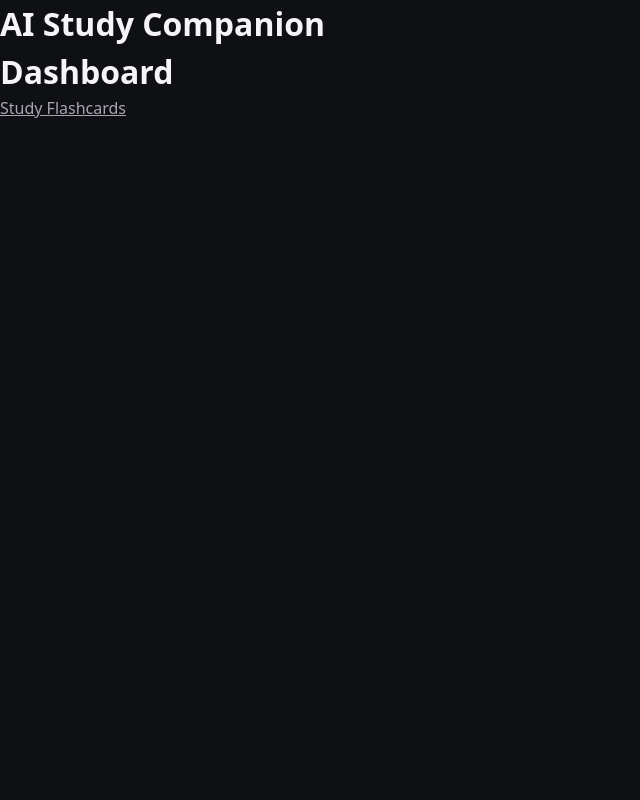
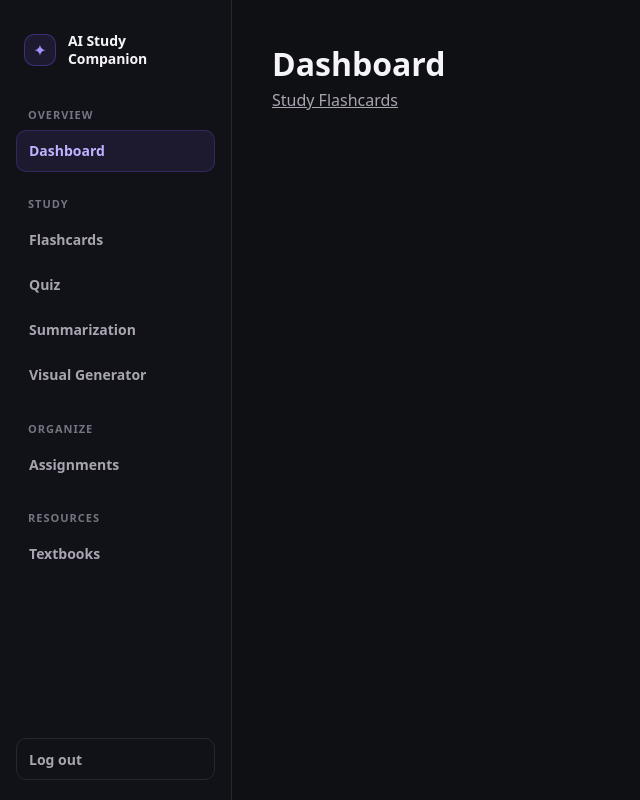
Before and after one commit to acev-0007/CPSC_491_Study_Companion, a React app in the folder frontend/: page / in a window 1280 px wide. Shown: the whole page, without its empty margins (0-640 px from the left). Built offline with nearby package versions, Linux system fonts and the light colour scheme; the HTML template or start-up script is replaced by a standard one.

Commit message:
feat(layout): add responsive dashboard sidebar and app shell

```diff
--- /dev/null
+++ b/frontend/src/components/Layout.css
@@ -0,0 +1,34 @@
+.app-shell {
+  min-height: 100vh;
+  min-height: 100svh;
+  display: grid;
+  grid-template-columns: var(--sidebar-width) minmax(0, 1fr);
+  background: var(--color-bg);
+  color: var(--color-text-secondary);
+}
+
+.app-main {
+  min-width: 0;
+  padding: var(--space-10) var(--space-10) var(--space-12);
+}
+
+.app-main-content {
+  width: min(100%, var(--content-max-width));
+  margin: 0 auto;
+}
+
+@media (max-width: 820px) {
+  .app-shell {
+    display: block;
+  }
+
+  .app-main {
+    padding: var(--space-7) var(--space-5) var(--space-10);
+  }
+}
+
+@media (max-width: 480px) {
+  .app-main {
+    padding: var(--space-6) var(--space-4) var(--space-8);
+  }
+}
--- a/frontend/src/components/Layout.jsx
+++ b/frontend/src/components/Layout.jsx
@@ -1,14 +1,16 @@
 import { Outlet } from "react-router-dom";
+import Sidebar from "./Sidebar/Sidebar";
+import "./Layout.css";
 
 function Layout() {
   return (
-    <div>
-      <header>
-        <h1>AI Study Companion</h1>
-      </header>
+    <div className="app-shell">
+      <Sidebar />
 
-      <main>
-        <Outlet />
+      <main className="app-main">
+        <div className="app-main-content">
+          <Outlet />
+        </div>
       </main>
     </div>
   );
--- /dev/null
+++ b/frontend/src/components/Sidebar/Sidebar.css
@@ -0,0 +1,236 @@
+.app-sidebar {
+  position: sticky;
+  top: 0;
+  height: 100vh;
+  height: 100svh;
+  display: flex;
+  flex-direction: column;
+  padding: var(--space-6) var(--space-4) var(--space-5);
+  border-right: 1px solid var(--color-border-subtle);
+  background: #111217;
+}
+
+.sidebar-brand,
+.mobile-brand {
+  display: flex;
+  align-items: center;
+  gap: var(--space-3);
+  border-radius: var(--radius-md);
+  color: var(--color-text-primary);
+  text-decoration: none;
+}
+
+.sidebar-brand {
+  min-height: 48px;
+  padding: var(--space-2);
+}
+
+.sidebar-brand-mark {
+  flex: 0 0 auto;
+  display: grid;
+  place-items: center;
+  width: 32px;
+  height: 32px;
+  border: 1px solid var(--color-accent-border);
+  border-radius: var(--radius-md);
+  background: var(--color-accent-soft);
+  color: #a691ff;
+  font-size: 16px;
+  line-height: 1;
+}
+
+.sidebar-brand-name {
+  min-width: 0;
+  color: var(--color-text-primary);
+  font-size: 14px;
+  font-weight: 650;
+  line-height: 1.25;
+  letter-spacing: -0.1px;
+}
+
+.sidebar-navigation {
+  margin-top: var(--space-8);
+  overflow-y: auto;
+}
+
+.sidebar-nav-group + .sidebar-nav-group {
+  margin-top: var(--space-6);
+}
+
+.sidebar-nav-label {
+  margin: 0 0 var(--space-2) var(--space-3);
+  color: var(--color-text-muted);
+  font-size: 11px;
+  font-weight: 700;
+  line-height: 1.4;
+  letter-spacing: 0.09em;
+  text-transform: uppercase;
+}
+
+.sidebar-nav-links {
+  display: grid;
+  gap: 3px;
+}
+
+.sidebar-nav-link {
+  display: flex;
+  align-items: center;
+  min-height: 42px;
+  padding: 9px 12px;
+  border: 1px solid transparent;
+  border-radius: var(--radius-md);
+  color: var(--color-text-secondary);
+  font-size: 14px;
+  font-weight: 550;
+  line-height: 1.35;
+  text-decoration: none;
+  transition:
+    color var(--transition-fast),
+    background-color var(--transition-fast),
+    border-color var(--transition-fast);
+}
+
+.sidebar-nav-link:hover {
+  border-color: var(--color-border-subtle);
+  background: var(--color-surface);
+  color: var(--color-text-primary);
+}
+
+.sidebar-nav-link.is-active {
+  border-color: rgba(124, 92, 255, 0.22);
+  background: var(--color-accent-soft);
+  color: #c0b2ff;
+}
+
+.sidebar-footer {
+  margin-top: auto;
+  padding-top: var(--space-6);
+}
+
+.sidebar-logout {
+  width: 100%;
+  min-height: 42px;
+  padding: 9px 12px;
+  border: 1px solid var(--color-border-subtle);
+  border-radius: var(--radius-md);
+  background: transparent;
+  color: var(--color-text-secondary);
+  font-size: 14px;
+  font-weight: 600;
+  text-align: left;
+  cursor: pointer;
+  transition:
+    color var(--transition-fast),
+    background-color var(--transition-fast),
+    border-color var(--transition-fast),
+    opacity var(--transition-fast);
+}
+
+.sidebar-logout:hover:not(:disabled) {
+  border-color: var(--color-border);
+  background: var(--color-surface);
+  color: var(--color-text-primary);
+}
+
+.sidebar-logout:disabled {
+  cursor: not-allowed;
+  opacity: 0.52;
+}
+
+.sidebar-error {
+  margin: 0 0 var(--space-3);
+  color: var(--color-error);
+  font-size: 12px;
+  line-height: 1.4;
+}
+
+.mobile-app-navigation {
+  display: none;
+}
+
+@media (max-width: 820px) {
+  .app-sidebar {
+    display: none;
+  }
+
+  .mobile-app-navigation {
+    position: sticky;
+    top: 0;
+    z-index: 20;
+    display: block;
+    border-bottom: 1px solid var(--color-border-subtle);
+    background: rgba(15, 16, 20, 0.98);
+  }
+
+  .mobile-app-bar {
+    min-height: 64px;
+    display: flex;
+    align-items: center;
+    justify-content: space-between;
+    gap: var(--space-4);
+    padding: var(--space-2) var(--space-5);
+  }
+
+  .mobile-brand {
+    min-width: 0;
+    min-height: 44px;
+  }
+
+  .mobile-menu-button {
+    flex: 0 0 auto;
+    display: grid;
+    place-items: center;
+    width: 44px;
+    height: 44px;
+    border: 1px solid var(--color-border-subtle);
+    border-radius: var(--radius-md);
+    background: var(--color-surface);
+    color: var(--color-text-primary);
+    font-size: 20px;
+    line-height: 1;
+    cursor: pointer;
+  }
+
+  .mobile-menu-button:hover {
+    border-color: var(--color-border);
+    background: var(--color-surface-hover);
+  }
+
+  .mobile-nav-panel {
+    display: none;
+    max-height: calc(100svh - 64px);
+    overflow-y: auto;
+    padding: var(--space-2) var(--space-5) var(--space-5);
+    border-top: 1px solid var(--color-border-subtle);
+    background: #111217;
+  }
+
+  .mobile-nav-panel.is-open {
+    display: block;
+  }
+
+  .mobile-nav-links {
+    padding-top: var(--space-4);
+  }
+
+  .mobile-nav-footer {
+    margin-top: var(--space-6);
+    padding-top: var(--space-5);
+    border-top: 1px solid var(--color-border-subtle);
+  }
+
+  .sidebar-logout {
+    min-height: 46px;
+  }
+}
+
+@media (max-width: 480px) {
+  .mobile-app-bar,
+  .mobile-nav-panel {
+    padding-inline: var(--space-4);
+  }
+
+  .sidebar-brand-name {
+    font-size: 13px;
+  }
+}
--- /dev/null
+++ b/frontend/src/components/Sidebar/Sidebar.jsx
@@ -0,0 +1,162 @@
+import { useEffect, useState } from "react";
+import { NavLink, useLocation, useNavigate } from "react-router-dom";
+import { logoutAccount } from "../../api/auth";
+import "./Sidebar.css";
+
+const navigationGroups = [
+  {
+    label: "Overview",
+    items: [{ label: "Dashboard", to: "/" }],
+  },
+  {
+    label: "Study",
+    items: [
+      { label: "Flashcards", to: "/flashcards" },
+      { label: "Quiz", to: "/quiz" },
+      { label: "Summarization", to: "/summarization" },
+      { label: "Visual Generator", to: "/visual-generator" },
+    ],
+  },
+  {
+    label: "Organize",
+    items: [{ label: "Assignments", to: "/assignments" }],
+  },
+  {
+    label: "Resources",
+    items: [{ label: "Textbooks", to: "/textbooks" }],
+  },
+];
+
+function NavigationLinks({ onNavigate }) {
+  return navigationGroups.map((group) => (
+    <div className="sidebar-nav-group" key={group.label}>
+      <p className="sidebar-nav-label">{group.label}</p>
+
+      <div className="sidebar-nav-links">
+        {group.items.map((item) => (
+          <NavLink
+            className={({ isActive }) =>
+              `sidebar-nav-link${isActive ? " is-active" : ""}`
+            }
+            end={item.to === "/"}
+            key={item.to}
+            onClick={onNavigate}
+            to={item.to}
+          >
+            {item.label}
+          </NavLink>
+        ))}
+      </div>
+    </div>
+  ));
+}
+
+function Sidebar() {
+  const navigate = useNavigate();
+  const location = useLocation();
+  const [mobileOpen, setMobileOpen] = useState(false);
+  const [loggingOut, setLoggingOut] = useState(false);
+  const [logoutError, setLogoutError] = useState("");
+
+  useEffect(() => {
+    setMobileOpen(false);
+  }, [location.pathname]);
+
+  const handleLogout = async () => {
+    setLogoutError("");
+    setLoggingOut(true);
+
+    try {
+      await logoutAccount();
+      navigate("/login");
+    } catch (error) {
+      setLogoutError(error.message);
+    } finally {
+      setLoggingOut(false);
+    }
+  };
+
+  return (
+    <>
+      <aside className="app-sidebar" aria-label="Application navigation">
+        <NavLink className="sidebar-brand" end to="/">
+          <span className="sidebar-brand-mark" aria-hidden="true">
+            ✦
+          </span>
+          <span className="sidebar-brand-name">AI Study Companion</span>
+        </NavLink>
+
+        <nav className="sidebar-navigation" aria-label="Primary">
+          <NavigationLinks />
+        </nav>
+
+        <div className="sidebar-footer">
+          {logoutError && (
+            <p className="sidebar-error" role="alert">
+              {logoutError}
+            </p>
+          )}
+
+          <button
+            className="sidebar-logout"
+            disabled={loggingOut}
+            onClick={handleLogout}
+            type="button"
+          >
+            {loggingOut ? "Logging out..." : "Log out"}
+          </button>
+        </div>
+      </aside>
+
+      <div className="mobile-app-navigation">
+        <div className="mobile-app-bar">
+          <NavLink className="mobile-brand" end to="/">
+            <span className="sidebar-brand-mark" aria-hidden="true">
+              ✦
+            </span>
+            <span className="sidebar-brand-name">AI Study Companion</span>
+          </NavLink>
+
+          <button
+            aria-controls="mobile-primary-navigation"
+            aria-expanded={mobileOpen}
+            aria-label={mobileOpen ? "Close navigation" : "Open navigation"}
+            className="mobile-menu-button"
+            onClick={() => setMobileOpen((open) => !open)}
+            type="button"
+          >
+            <span aria-hidden="true">{mobileOpen ? "×" : "☰"}</span>
+          </button>
+        </div>
+
+        <div
+          className={`mobile-nav-panel${mobileOpen ? " is-open" : ""}`}
+          id="mobile-primary-navigation"
+        >
+          <nav className="mobile-nav-links" aria-label="Mobile primary">
+            <NavigationLinks onNavigate={() => setMobileOpen(false)} />
+          </nav>
+
+          <div className="mobile-nav-footer">
+            {logoutError && (
+              <p className="sidebar-error" role="alert">
+                {logoutError}
+              </p>
+            )}
+
+            <button
+              className="sidebar-logout"
+              disabled={loggingOut}
+              onClick={handleLogout}
+              type="button"
+            >
+              {loggingOut ? "Logging out..." : "Log out"}
+            </button>
+          </div>
+        </div>
+      </div>
+    </>
+  );
+}
+
+export default Sidebar;
```
